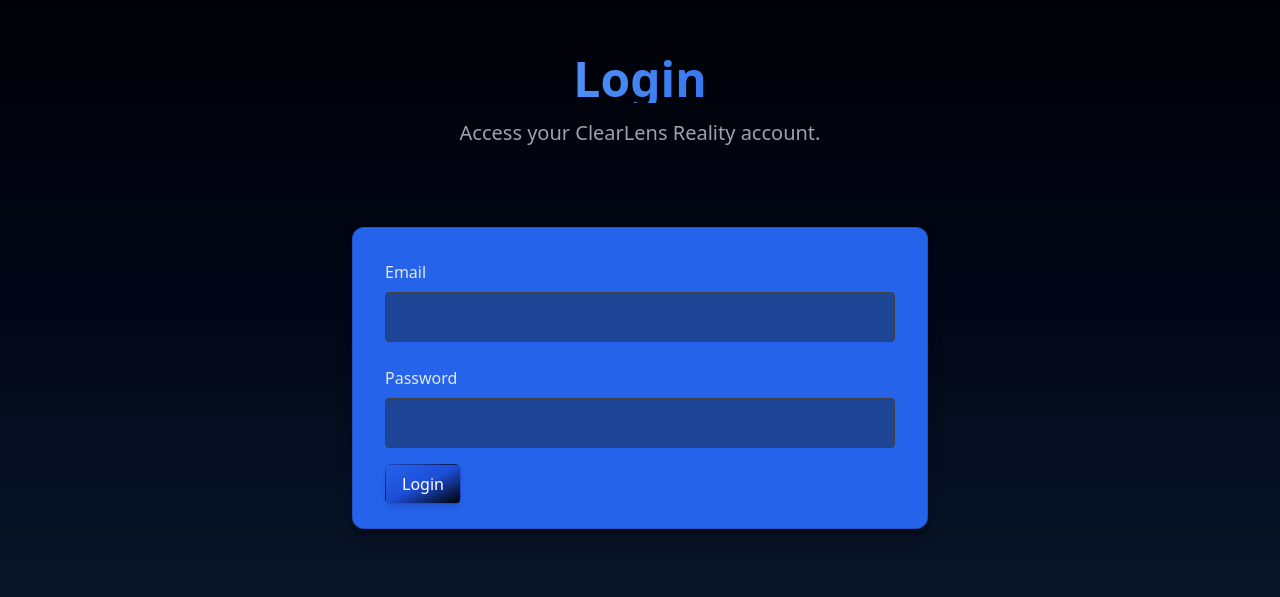
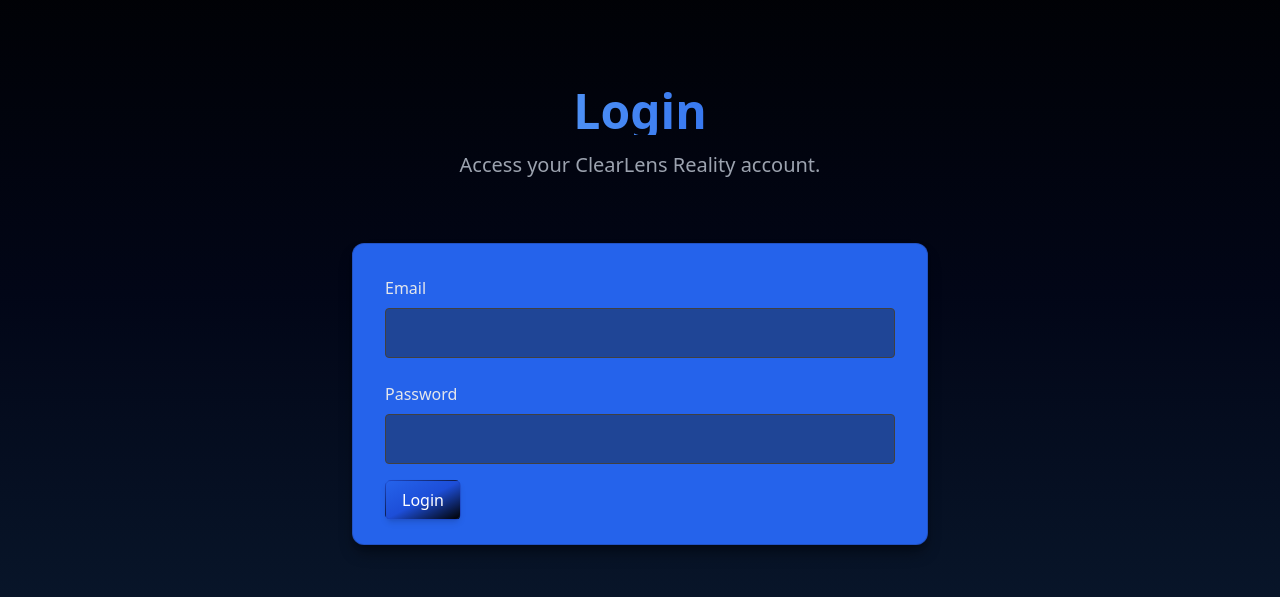
Before and after one commit to clearlensreality-blip/clearlens-reality, a Next.js app: page /login in a window 1280 px wide. Shown: the part 105-702 px from the top of the page. Built offline with nearby package versions, Linux system fonts and the light colour scheme.

Commit message:
Adjusted login layout and solid blue form box

```diff
--- a/app/login/page.tsx
+++ b/app/login/page.tsx
@@ -4,10 +4,10 @@
 
 export default function LoginPage() {
   return (
-    <div className="min-h-screen w-full flex flex-col items-center justify-start pt-40 space-y-20">
+    <div className="min-h-screen w-full flex flex-col items-center pt-48">
 
       {/* HERO */}
-      <section className="space-y-4 text-center">
+      <section className="space-y-4 text-center mb-16">
         <h1 className="text-5xl font-bold bg-gradient-to-r from-blue-400 to-blue-600 bg-clip-text text-transparent">
           Login
         </h1>
@@ -37,7 +37,7 @@
             />
           </div>
 
-          {/* Full-width button fix */}
+          {/* Full-width button */}
           <div className="w-full">
             <Button href="#" className="w-full">Login</Button>
           </div>
```
